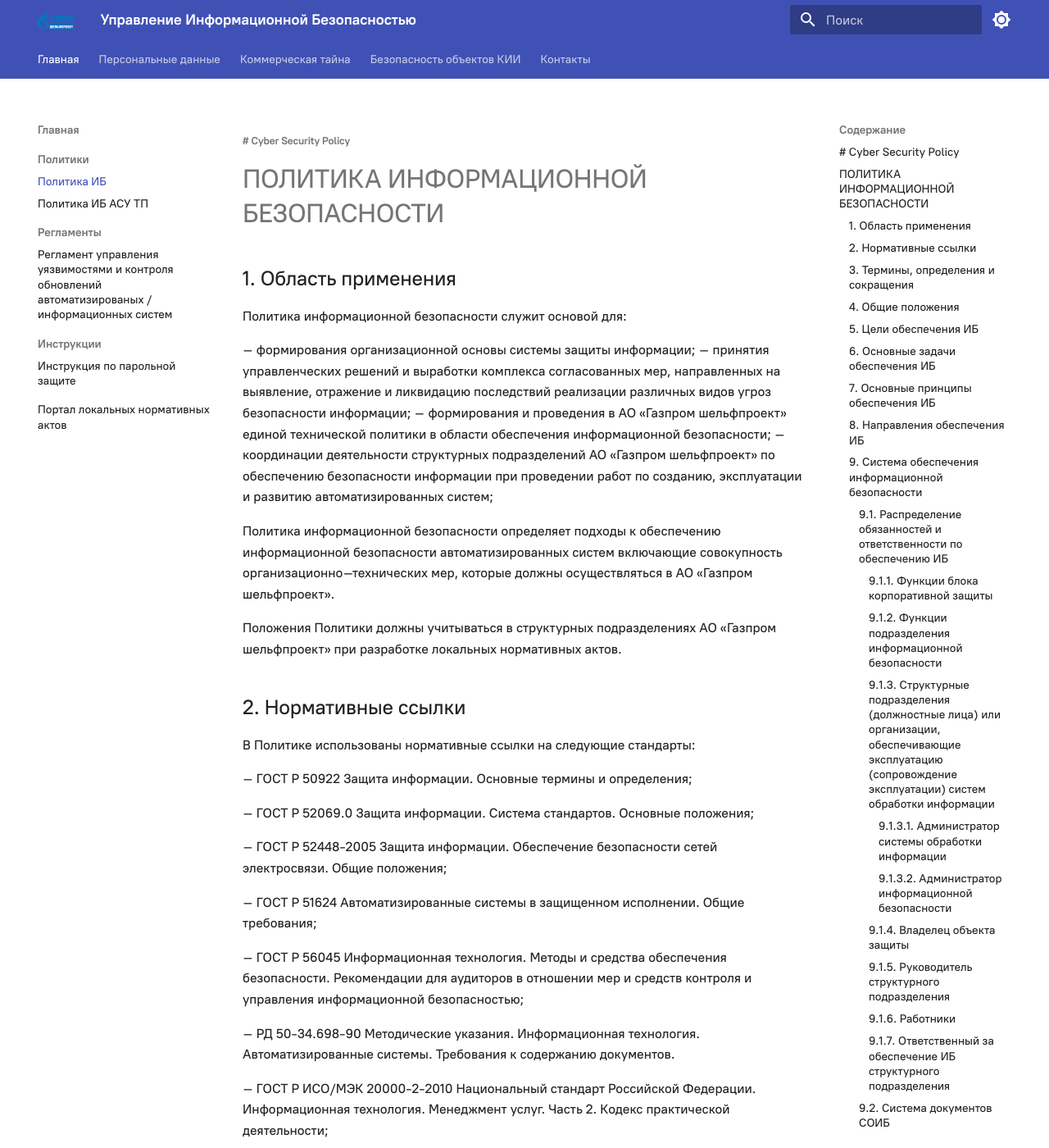
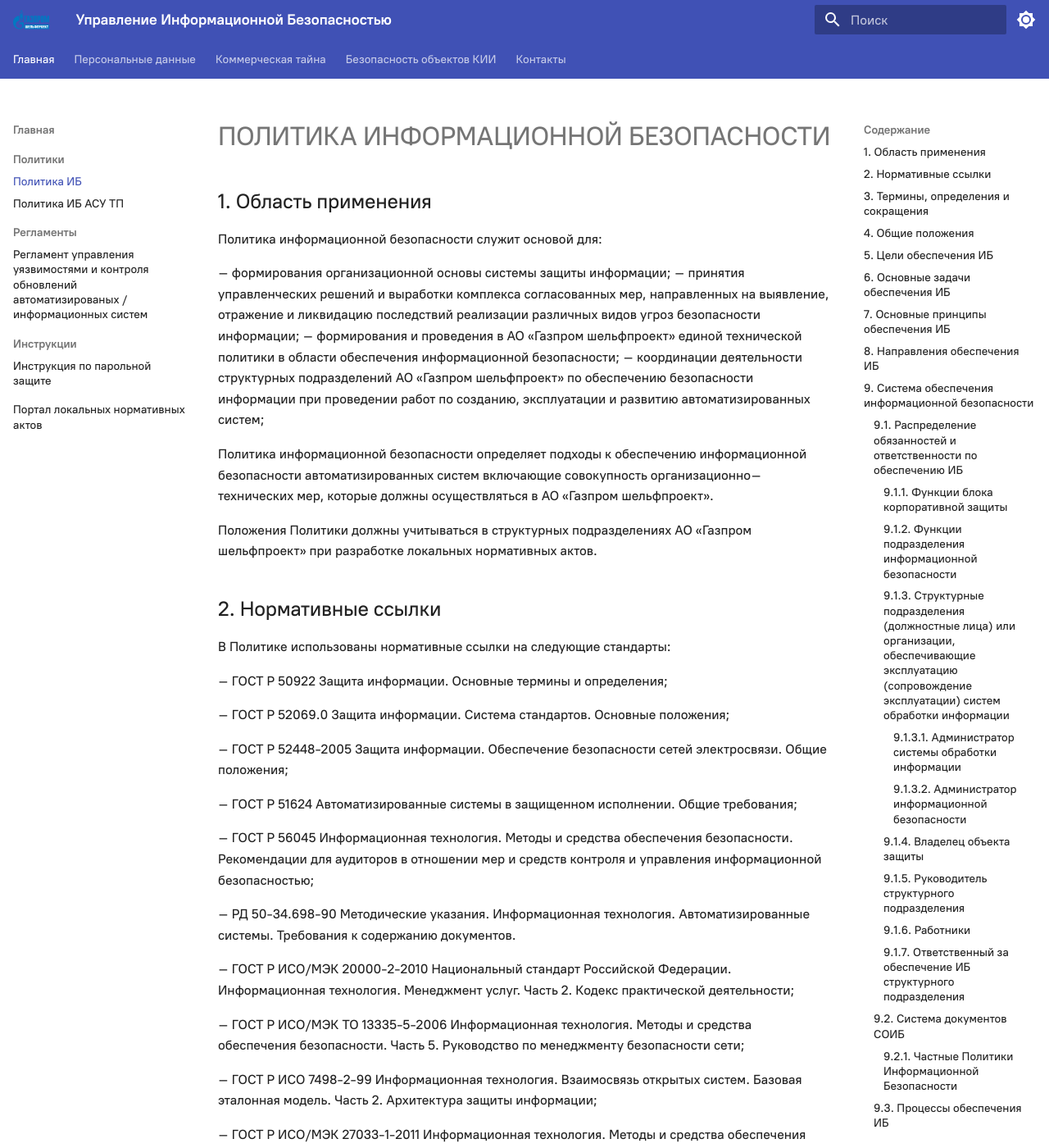
Before and after one commit to UserAccountNotFound/infoSecDocs, an MkDocs documentation site: the page built from docs/ism/politics/politic_CS.md, in a window 1280 px wide and 1400 px high. Shown: the whole window at 82% size. Built offline with MkDocs 1.6.1 and Material for MkDocs 9.7.7, drawn with Linux system fonts in a browser that asks for light colours; some web fonts are replaced; a script that is not in the unit is left out; plug-ins that fetch from the network failed and are left out.

Commit message:
modified:   docs/assets/stylesheets/custom.css 	modified:   docs/ism/politics/politic_CS.md

```diff
--- a/docs/assets/stylesheets/custom.css
+++ b/docs/assets/stylesheets/custom.css
@@ -5,6 +5,10 @@
   --md-code-font: "PT-Mono";
 }
 
+/* ширина страницы? по умолчанию 800*/
+.md-grid {
+  max-width: 1440px;
+}
 
 /* Переопределение стандартных стилей MkDocs для таблиц */
 .md-typeset table:not([class]) {
--- a/docs/ism/politics/politic_CS.md
+++ b/docs/ism/politics/politic_CS.md
@@ -5,7 +5,7 @@
 order: '162'
 order_date: '18.04.2024'
 ---
-###### # Cyber Security Policy
+
 
 # ПОЛИТИКА ИНФОРМАЦИОННОЙ БЕЗОПАСНОСТИ
 
```
